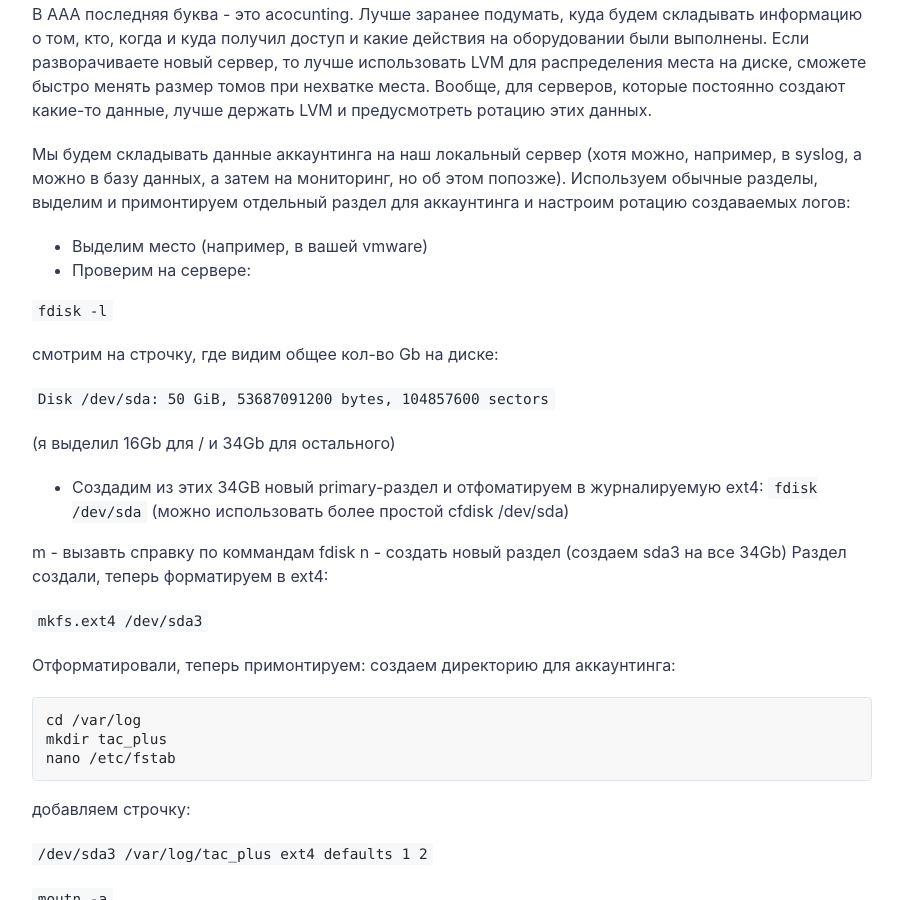
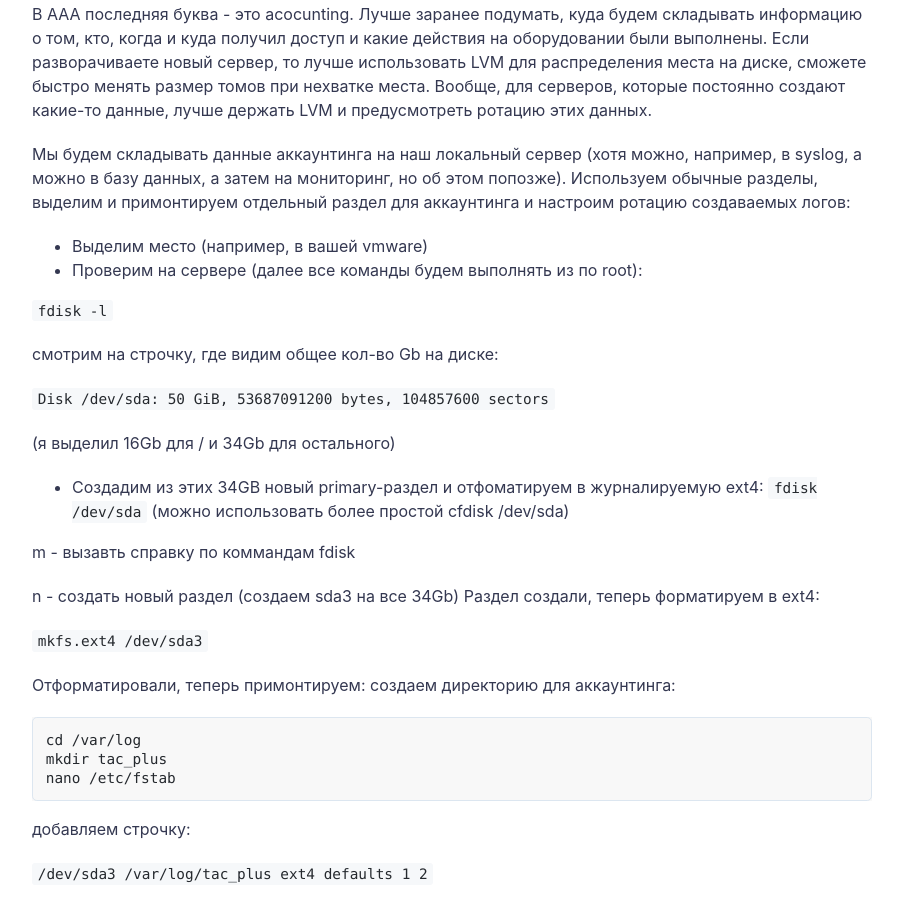
Before and after one commit to netdotwork/netdotwork.github.io, a Jekyll site: the page built from _posts/2019-10-25-tacacs_plus.md, in a window 1280 px wide and 900 px high, scrolled down 3035 px. Shown: the whole window, without its empty margins (188-1091 px from the left). Built offline with Jekyll 4.4.1, drawn with Linux system fonts in a browser that asks for light colours; our own code applies the rules of GitHub Pages for plain Markdown files; comment, search, counter and statistics services are not loaded; some of the changed lines change nothing that is shown; some of the changed text lies outside the part shown.

Commit message:
Update 2019-10-25-tacacs_plus.md
new post

````diff
--- a/_posts/2019-10-25-tacacs_plus.md
+++ b/_posts/2019-10-25-tacacs_plus.md
@@ -6,6 +6,7 @@
 categories: Other Networking Linux
 tags: [ tacacs, huawei ]
 ---
+
 Настроим TACACS+, добавим аутентификацию через ldap, подготовим профили авторизации и аккаунтинг, изучим возможности сервера. Развернем всё это на Ubuntu 19.04, а в качестве сетевого будет Huawei: S, NE, Eudemon (USG).
 
 Почему tacacs+, а не, например, radius?
@@ -35,7 +36,7 @@
 
 Мы будем складывать данные аккаунтинга на наш локальный сервер (хотя можно, например, в syslog, а можно в базу данных, а затем на мониторинг, но об этом попозже). Используем обычные разделы, выделим и примонтируем отдельный раздел для аккаунтинга и настроим ротацию создаваемых логов:
 - Выделим место (например, в вашей vmware)
-- Проверим на сервере:
+- Проверим на сервере (далее все команды будем выполнять из по root):
 
 `fdisk -l`
 
@@ -48,6 +49,7 @@
 `fdisk /dev/sda` (можно использовать более простой cfdisk /dev/sda)
 
 m - вызавть справку по коммандам fdisk
+
 n - создать новый раздел (создаем sda3 на все 34Gb)
 Раздел создали, теперь форматируем в ext4:
 
@@ -95,6 +97,7 @@
 Сейчас пара полезных ссылок с примерами конфигураций:
 
 [раз](https://itsketch.ru/linux/ubuntu/16-ubuntu-tacacs-server){:target="_blank"}
+
 [два](http://www.techspacekh.com/configuring-tacacs-plus-with-tacacs-plus-user-authentication-on-rhelcentos-7/){:target="_blank"}
 
 И, конечно же, если какие-то вопросы решить не получается, всегда читайте man:
@@ -210,7 +213,9 @@
 Теперь скачиваем пакет, вот этот - [DEVEL.201908261951.tar.bz2](http://www.pro-bono-publico.de/projects/src/DEVEL.tar.bz2){:target="_blank"}
 
 Теперь пара ссылок на официальную документацию.
+
 [Здесь общий список проектов от разработчика](http://www.pro-bono-publico.de/projects/){:target="_blank"}
+
 [Здесь Mini-HowTo, как установить и протестировать работу tac_plus](http://www.pro-bono-publico.de/projects/howto-tac_plus-ads.html){:target="_blank"}
 
 Продолжим, распакуем архив и установим необходимые пакеты:
@@ -240,8 +245,10 @@
 
 Перед тем, как начнем править конфиг, пара очень полезных ссылок по теме:
 
-[оифциальная документация](http://www.pro-bono-publico.de/projects/tac_plus.html#AEN383){:target="_blank"}. Здесь есть примеры простых конфигураций. Самая полезная ссылка.
+[официальная документация](http://www.pro-bono-publico.de/projects/tac_plus.html#AEN383){:target="_blank"}. Здесь есть примеры простых конфигураций. Самая полезная ссылка.
+
 [habr](https://habr.com/ru/post/194750/){:target="_blank"} - статья на хабре с примером конфигурации и комментариями.
+
 [пример настройки](https://itsketch.ru/linux/ubuntu/83-tacacs-na-linux-s-domennoj-avtorizatsiej){:target="_blank"}
 
 Правим конфиг. Приведу пример файла конфигурации, в комментариях, что и как работает, а еще то, что включить лично у меня не получилось:
@@ -469,6 +476,7 @@
 
 Теперь добавим учетки на LDAP-сервере.
 *Средства администрирования - Пользователи и компьютеры.*
+
 Для начала создадим технологическую учетную запись для mavis:
 *действие - создать - пользователь. На вкладке "Учетная запись" ставим галочки "Запретить смену пароля пользователем", "Срок действия пароля не ограничен"*
 
@@ -682,28 +690,40 @@
 
 ##### Полезные ссылки:
 ###### Автозагрузка в Linux:
+
 [раз](https://losst.ru/avtozagruzka-linux){:target="_blank"}
+
 ###### Управление службами Linux в systemd:
+
 [раз](https://losst.ru/upravlenie-sluzhbami-linux){:target="_blank"}
 
 ###### Делаем systemd-unit:
+
 [раз](https://habr.com/ru/company/southbridge/blog/255845/){:target="_blank"}
+
 [два](https://www.shellhacks.com/ru/systemd-service-file-example/){:target="_blank"}
+
 [три](https://oss-it.ru/171){:target="_blank"}
+
 [четыре](https://linux-notes.org/pishem-systemd-unit-fajl/){:target="_blank"}
 
 ###### Делаем sysv init-скрипт:
+
 [раз](https://linux-notes.org/pishem-init-skript/){:target="_blank"}
 
 ###### Документация:
 ###### update.rc.d для работы с автозагрузкой в sysv:
+
 [раз](http://manpages.ylsoftware.com/ru/update-rc.d.8.html){:target="_blank"}
+
 ###### systemd.service:
+
 [раз](https://www.freedesktop.org/software/systemd/man/systemd.service.html){:target="_blank"}
 
 `man systemd.service`
 
 ###### systemd.unit:
+
 [раз](https://www.freedesktop.org/software/systemd/man/systemd.unit.html){:target="_blank"}
 
 `man systemd.unit`
@@ -712,7 +732,9 @@
 
 Настроим history и время на сервере, чтобы было удобнее работать на сервере:
 - Открываем файл с настройками работы в терминале:
+
 `nano ~/.bashrc`
+
 - Добавляем в конец файла строчки:
 
 ```
@@ -723,7 +745,7 @@
 
 - Перечитываем конфигурацию bash:
 
-`sudo exec bash`
+`exec bash`
 
 - Установим время
 
````
